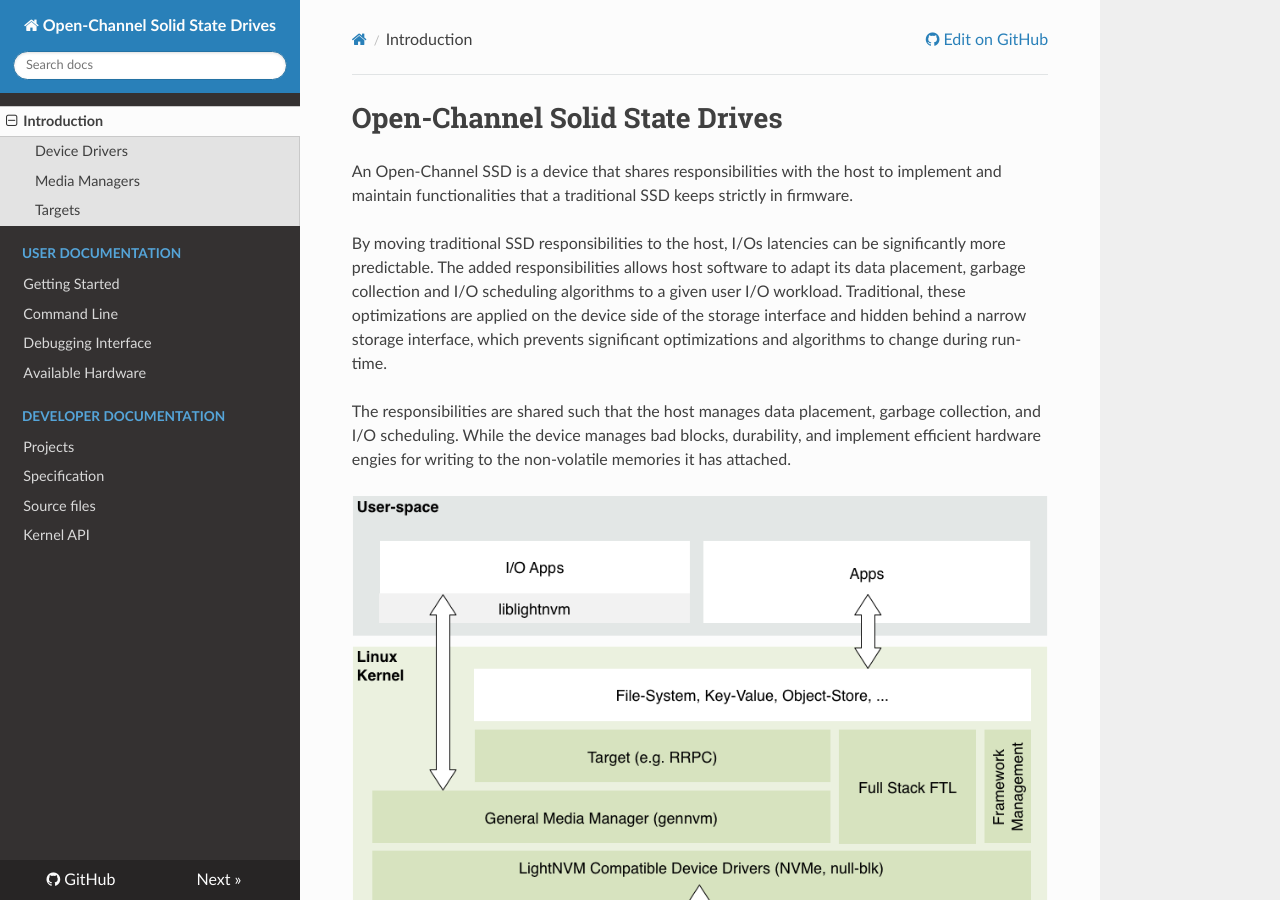
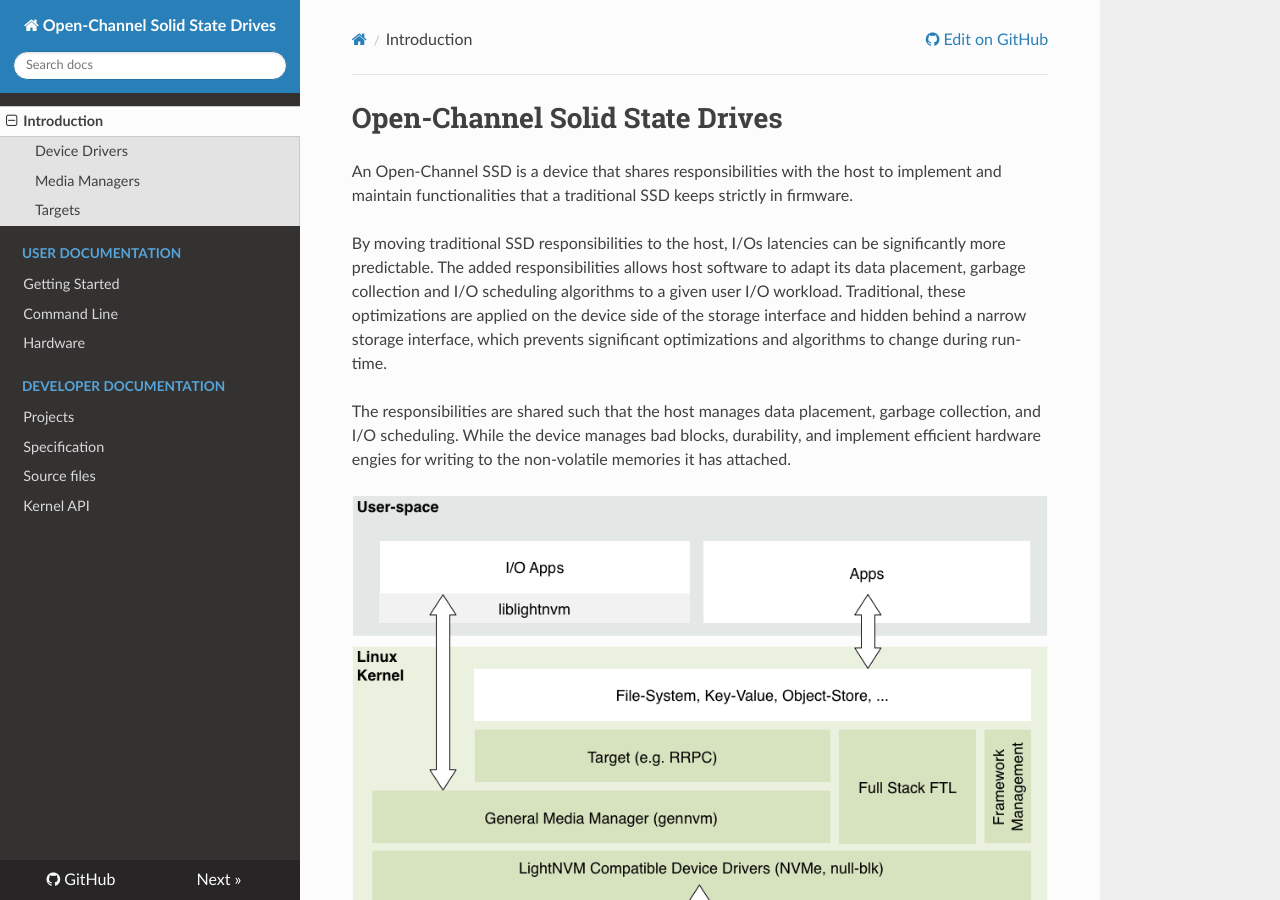
Before and after one commit to OpenChannelSSD/documentation, an MkDocs documentation site: the page built from docs/index.md, in a window 1280 px wide and 900 px high. Built offline with MkDocs 1.6.1, drawn with Linux system fonts in a browser that asks for light colours; nearby versions of some CDN libraries; old or Windows-style settings are respelled for this version of MkDocs.

Commit message:
Update mkdocs.yml

```diff
--- a/mkdocs.yml
+++ b/mkdocs.yml
@@ -7,8 +7,7 @@ pages:
  - User Documentation:
      - 'Getting Started': gettingstarted.md
      - 'Command Line': commands.md
-     - 'Debugging Interface' : debug.md
-     - 'Available Hardware' : hardware.md
+     - 'Hardware' : hardware.md
  - Developer Documentation:
      - 'Projects': projects.md
      - 'Specification': specification.md
```
